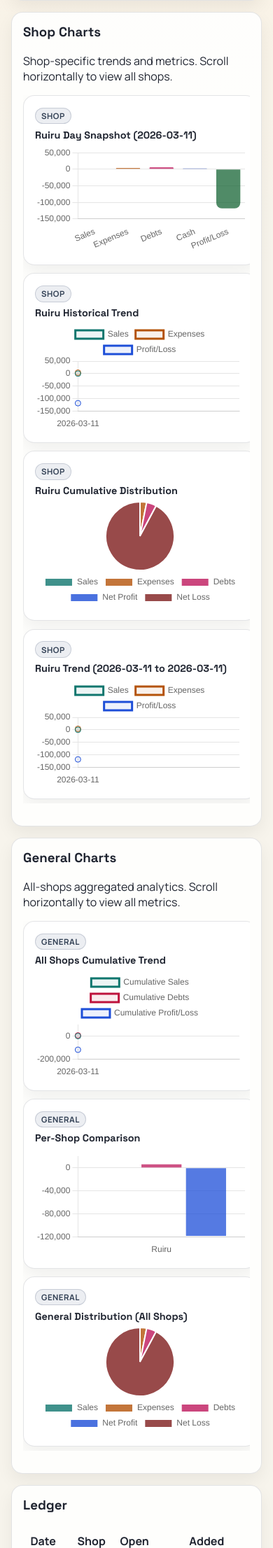
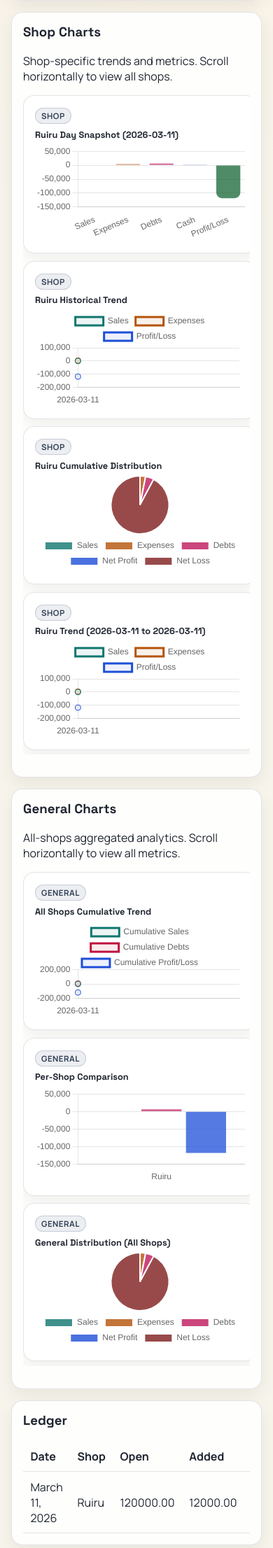
Before and after one commit to wakoTheDev/serensa, a Django app: page /reports/ in a window 390 px wide. Shown: the part 1260-3472 px from the top of the page at 70% size. Run offline with Django 5.2, Linux system fonts and the light colour scheme; the visitor is signed in with stand-in values (Sample User, id 1); data comes from the database, SQL or seed files in the repository.

Commit message:
fixing the sizing of the chart

```diff
--- a/static/css/style.css
+++ b/static/css/style.css
@@ -268,12 +268,12 @@ th, td {
 
 .chart-wrap {
   position: relative;
-  height: clamp(154px, 28vw, 252px);
+  height: clamp(139px, 25.2vw, 227px);
   width: 100%;
 }
 
 .trend-wrap {
-  height: clamp(168px, 29.4vw, 266px);
+  height: clamp(151px, 26.5vw, 239px);
 }
 
 .report-chart-grid {
@@ -338,21 +338,21 @@ th, td {
 
 .report-chart-board {
   display: grid;
-  grid-template-rows: repeat(2, minmax(168px, auto));
+  grid-template-rows: repeat(2, minmax(151px, auto));
   grid-auto-flow: column;
-  grid-auto-columns: minmax(224px, 1fr);
-  gap: 0.7rem;
-  min-width: max(100%, 728px);
+  grid-auto-columns: minmax(202px, 1fr);
+  gap: 0.65rem;
+  min-width: max(100%, 655px);
 }
 
 .compact-chart-panel {
   margin-bottom: 0;
-  min-height: 182px;
+  min-height: 164px;
 }
 
 .compact-chart-panel h3 {
-  margin-bottom: 0.4rem;
-  font-size: 0.9rem;
+  margin-bottom: 0.35rem;
+  font-size: 0.8rem;
 }
 
 .chart-category-tag {
@@ -401,8 +401,8 @@ th, td {
   }
 
   .report-chart-board {
-    grid-auto-columns: minmax(210px, 1fr);
-    min-width: 672px;
+    grid-auto-columns: minmax(189px, 1fr);
+    min-width: 605px;
   }
 
   .report-filter-grid {
@@ -431,7 +431,7 @@ th, td {
 
   .chart-wrap,
   .trend-wrap {
-    height: 154px;
+    height: 139px;
   }
 
   .report-filter-grid,
```
